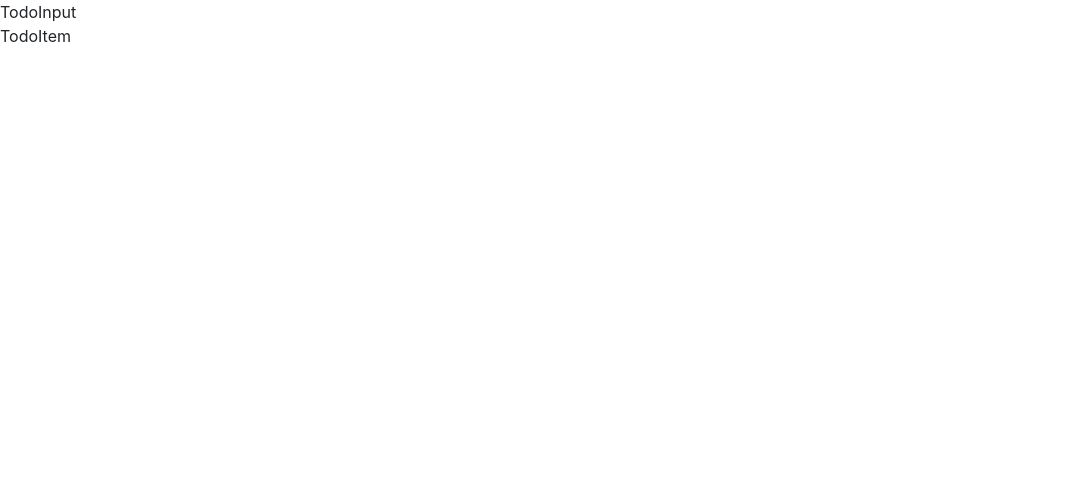
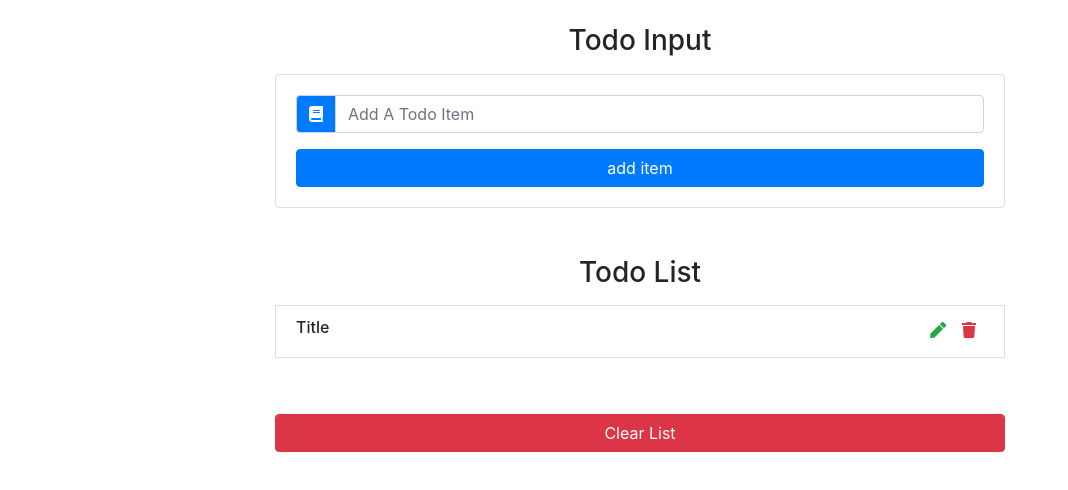
Before and after one commit to ajspeller/todo-list-code-addict, a React (Create React App) app: page / in a window 1280 px wide. Shown: the top 490 px of the page, without its empty margins (0-1068 px from the left). Built offline with nearby package versions, Linux system fonts and the light colour scheme.

Commit message:
Add User Interface (UI)

```diff
--- a/src/App.js
+++ b/src/App.js
@@ -5,12 +5,16 @@
 import 'bootstrap/dist/css/bootstrap.min.css';
 import uuid from 'uuid';
 
-
 function App() {
   return (
-    <div className='App'>
-      <TodoInput />
-      <TodoList />
+    <div className='container'>
+      <div className='row'>
+        <div className='col-10 mx-auto col-md-8 mt-4'>
+          <h3 className='text-capitalize text-center'>todo input</h3>
+          <TodoInput />
+          <TodoList />
+        </div>
+      </div>
     </div>
   );
 }
--- a/src/components/TodoInput.js
+++ b/src/components/TodoInput.js
@@ -1,11 +1,27 @@
-import React, { Component } from 'react'
+import React, { Component } from 'react';
 
 export default class TodoInput extends Component {
   render() {
     return (
-      <div>
-        TodoInput
+      <div className='card card-body mt-3'>
+        <form>
+          <div className='input-group'>
+            <div className='input-group-prepend'>
+              <div className='input-group-text bg-primary text-white'>
+                <i className='fas fa-book' />
+              </div>
+            </div>
+            <input
+              type='text'
+              className='form-control text-capitalize'
+              placeholder='add a todo item'
+            />
+          </div>
+          <button type='submit' className='btn btn-block btn-primary mt-3'>
+            add item
+          </button>
+        </form>
       </div>
-    )
+    );
   }
 }
--- a/src/components/TodoItem.js
+++ b/src/components/TodoItem.js
@@ -1,11 +1,19 @@
-import React, { Component } from 'react'
+import React, { Component } from 'react';
 
 export default class TodoItem extends Component {
   render() {
     return (
-      <div>
-        TodoItem
-      </div>
-    )
+      <li className='list-group-item text-capitalize d-flex justify-content-between my-2'>
+        <h6>title</h6>
+        <div className='todo-icon'>
+          <span className='mx-2 text-success'>
+            <i className='fas fa-pen' />
+          </span>
+          <span className='mx-2 text-danger'>
+            <i className='fas fa-trash' />
+          </span>
+        </div>
+      </li>
+    );
   }
 }
--- a/src/components/TodoList.js
+++ b/src/components/TodoList.js
@@ -4,9 +4,13 @@
 export default class TodoList extends Component {
   render() {
     return (
-      <div>
+      <ul className='list-group mt-5'>
+        <h3 className='text-capitalize text-center'>todo list</h3>
         <TodoItem />
-      </div>
+        <button className='btn btn-danger btn-block text-capitalize mt-5'>
+          clear list
+        </button>
+      </ul>
     );
   }
 }
```
